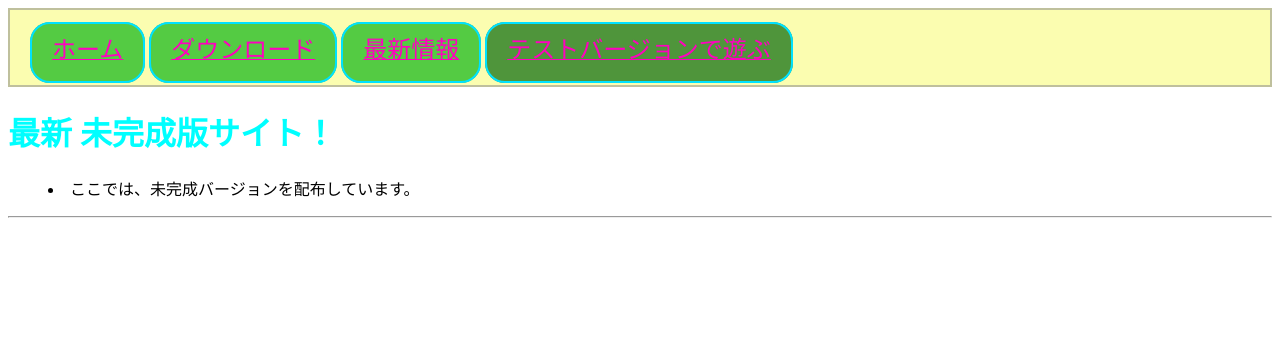
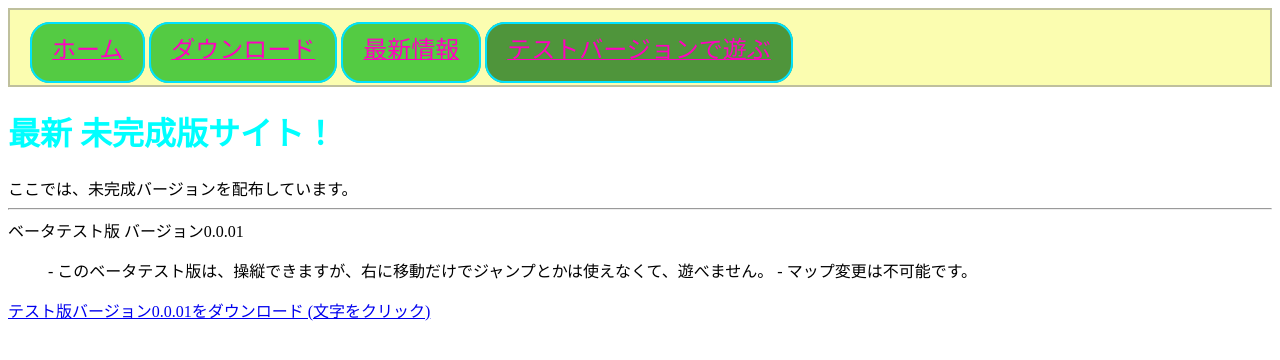
Before and after one commit to SuperActionMaker/SuperActionMaker.github.io, a plain HTML site: page BetaTest.html in a window 1280 px wide. Drawn offline with Linux system fonts and the light colour scheme.

Commit message:
Update BetaTest.html

```diff
--- a/BetaTest.html
+++ b/BetaTest.html
@@ -13,9 +13,13 @@
                 <a href="/BetaTest.html" class="btn2"><font size="5">テストバージョンで遊ぶ</font></a>
             </div>
         <h1>最新 未完成版サイト！</h1>
-        <blockquote>
-                    <li><font size="3">ここでは、未完成バージョンを配布しています。</font></li>
-             </blockquote>
+                    <font size="3">ここでは、未完成バージョンを配布しています。</font>
         <hr>
+        ベータテスト版 バージョン0.0.01
+         <blockquote>
+             - このベータテスト版は、操縦できますが、右に移動だけでジャンプとかは使えなくて、遊べません。
+             - マップ変更は不可能です。
+     </blockquote>
+        <a href="file/0.0.01.exe" download="SuperActionMaker v0.0.01">テスト版バージョン0.0.01をダウンロード  (文字をクリック)</a>
     </body>
 </html>
```
